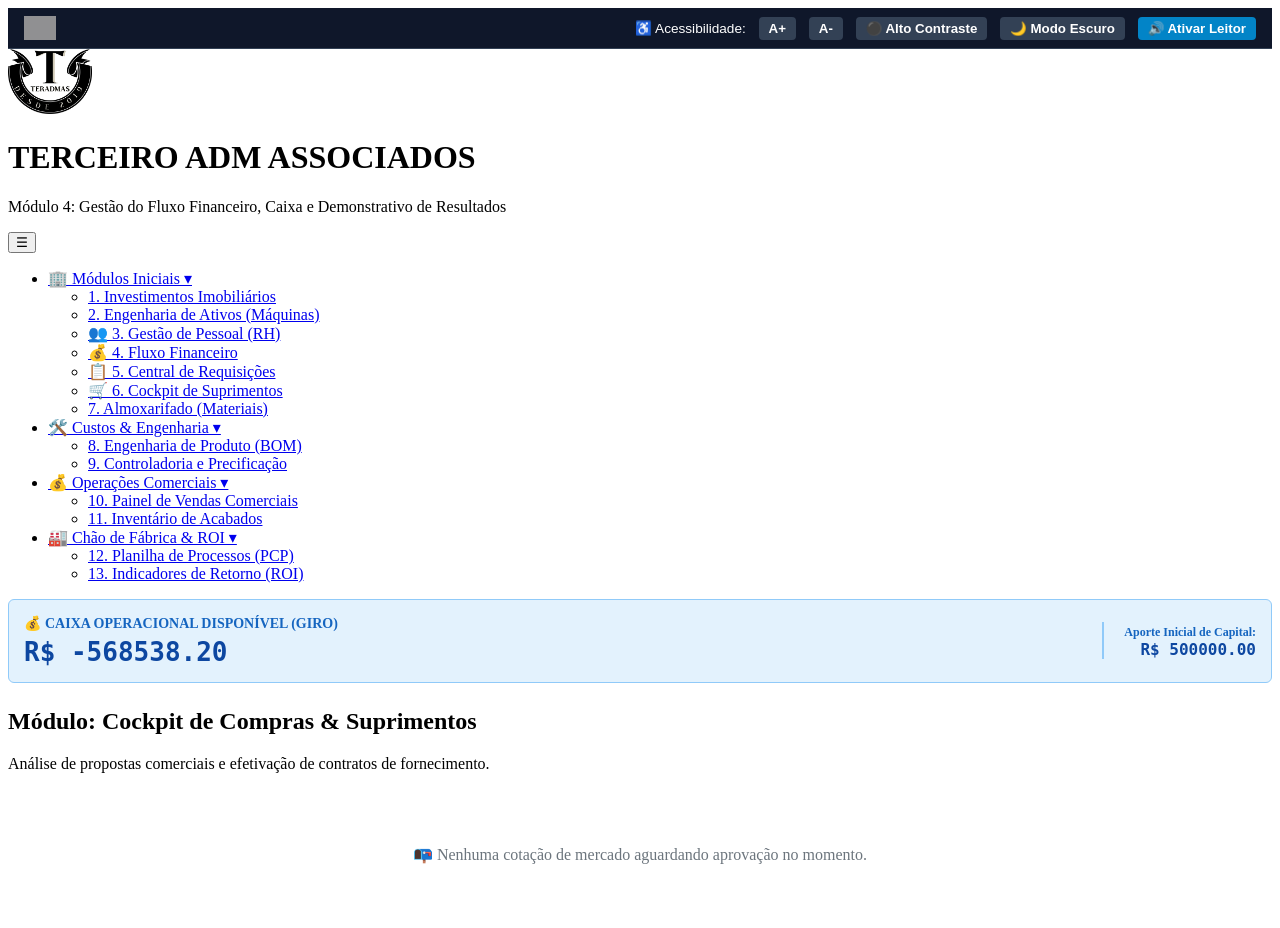
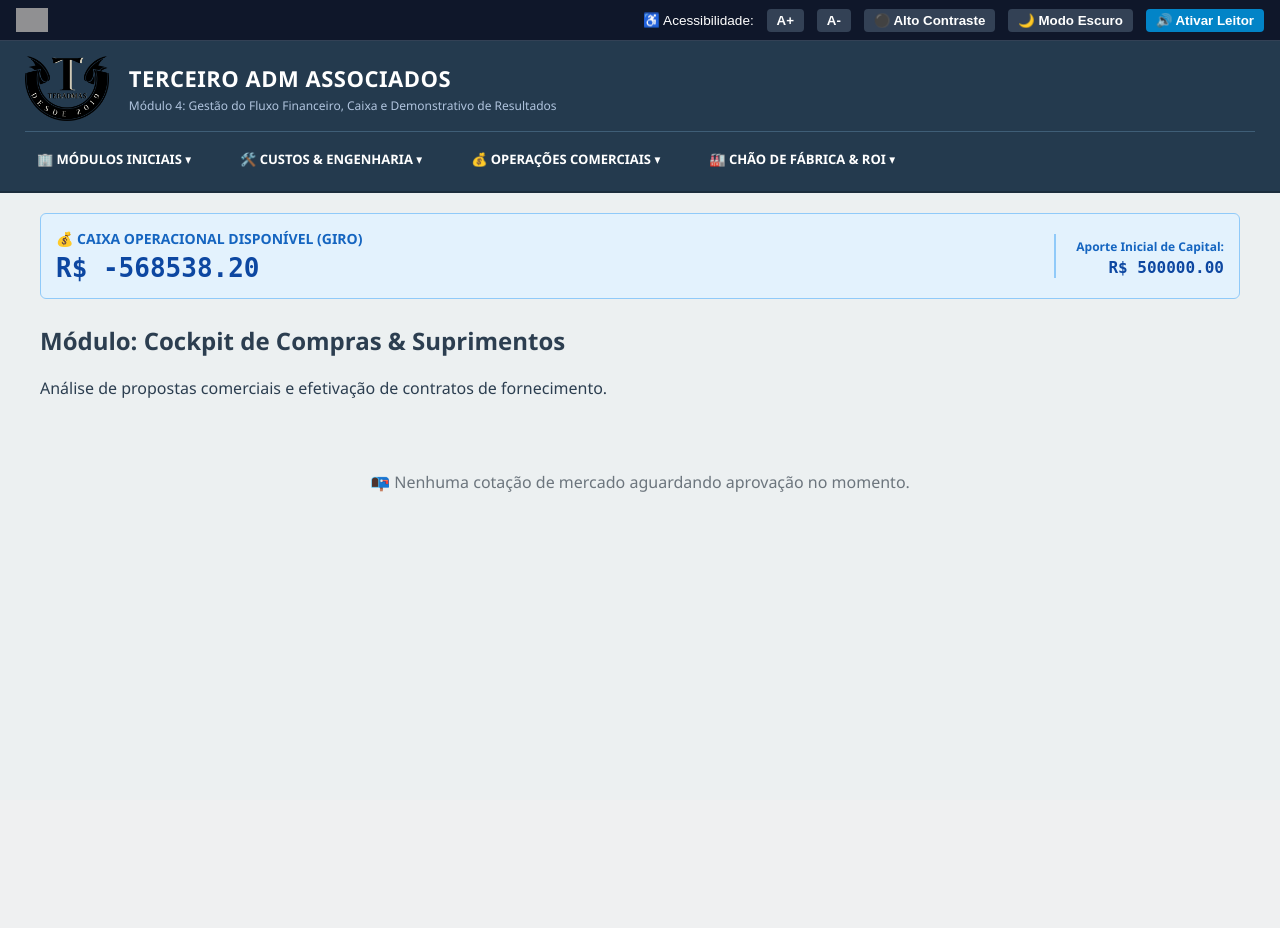
Before and after one commit to ProfRenatoPereira/erpadmin, a Flask app: page /compras in a window 1280 px wide. After the commit the page ends 492 px from the top, so only its background shows below. Run offline with Flask 3, Linux system fonts and the light colour scheme; data comes from the database, SQL or seed files in the repository; data that the repository does not hold is empty; grey boxes are pictures that could not be loaded.

Commit message:
Update compras.html

```diff
--- a/templates/compras.html
+++ b/templates/compras.html
@@ -1,6 +1,11 @@
 <!DOCTYPE html>
 <html lang="pt-BR">
-
+ <head>
+    <meta charset="UTF-8">
+    <meta name="viewport" content="width=device-width, initial-scale=1.0">
+    <title>Compras</title>
+    <link rel="icon" type="image/png" href="static/logo.png">
+    <link rel="stylesheet" href="{{ url_for('static', filename='style.css') }}">
  <style>
         /* Estrutura Base e Painéis Dinâmicos */
         .bi-container { display: grid; grid-template-columns: repeat(auto-fit, minmax(300px, 1fr)); gap: 1.5rem; margin-top: 2rem; }
```
